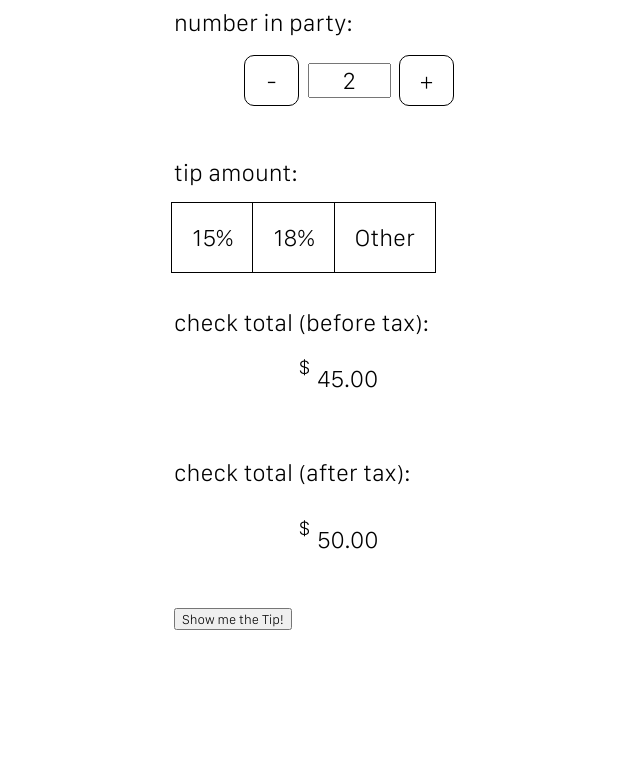
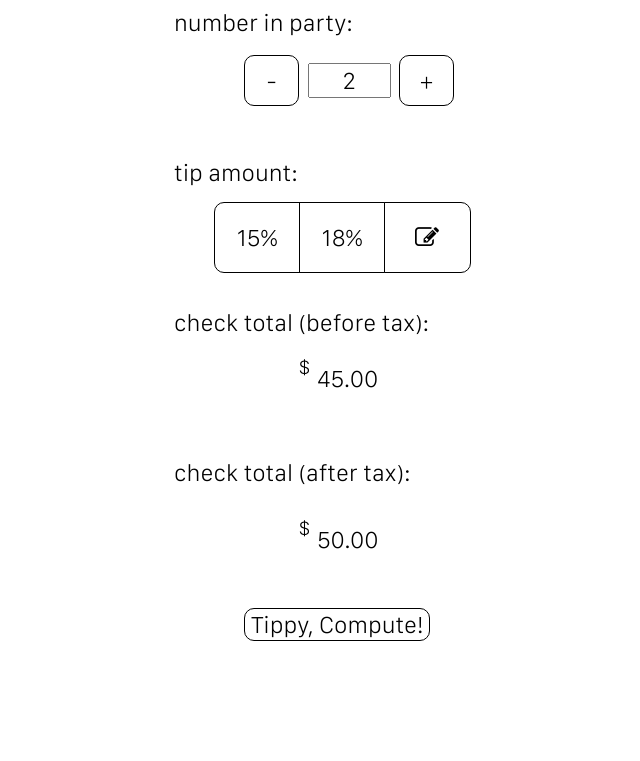
Before and after one commit to r-neil/Tipper, a plain HTML site: page index.html in a window 1280 px wide. Shown: the whole page, without its empty margins (291-931 px from the left). Drawn offline with nearby package versions, Linux system fonts and the light colour scheme.

Commit message:
Updates to Tip section

```diff
--- a/css/main.css
+++ b/css/main.css
@@ -32,20 +32,20 @@ section#guest-count, section#tip_percent, section#before_tax, section#after_tax,
 }
 
 .btn:hover{
-	background-color: pink;
+	background-color: #B0E2FF;
 }
 
 .btn:active{
 	background-color: #D3D3D3;
 }
 
-/* Guest Count*/
-#guest-wrapper{
+#center-wrapper{
 	margin-right: auto;
 	margin-left:auto;
 	width: 210px;
 }
 
+/* Guest Count*/
 .guest-button{
 	padding: 10px 20px 10px 20px;
 	border-radius: 10px;
@@ -87,12 +87,28 @@ section#guest-count, section#tip_percent, section#before_tax, section#after_tax,
 }
 
 .tip-wrapper{
-	display:inline;
+	/*display:inline;*/
+	width:265px;
+	margin-right: auto;
+	margin-left:auto;
+
 }
 .tip-btn{
+	width:45px;
 	display:inline-block;
 	padding: 20px;
 	margin:-3px;
+	text-align: center;
+
+}
+.tip-btn-right{
+	border-top-right-radius:10px;
+	border-bottom-right-radius:10px;
+}
+
+.tip-btn-left{
+	border-top-left-radius:10px;
+	border-bottom-left-radius:10px;
 }
 
 .tip-btn-select{
@@ -107,7 +123,7 @@ section#guest-count, section#tip_percent, section#before_tax, section#after_tax,
 	margin-left: auto;
 }
 .dollar-tb-select{
-	border: solid #37FDFC 2px;
+	border: solid #B0E2FF 2px;
 }
 .dollar-sign{
 	float:left;
@@ -120,7 +136,16 @@ section#guest-count, section#tip_percent, section#before_tax, section#after_tax,
 .dollar-tb:focus{
 	outline:0;
 }
-/*Calculate*/
+/*Calculate button*/
+
+.calc-btn{
+	border-radius: 10px;
+}
+
+/*Overlay*/
+.overlay{
+	display:none;
+}
 
 .overlay{
 	display:none;
--- a/index.html
+++ b/index.html
@@ -5,6 +5,7 @@
 		<script src="https://ajax.googleapis.com/ajax/libs/jquery/2.1.3/jquery.min.js"></script>
         <script type='text/javascript' src='scripts/jquery.js'></script>
         <!--<script type='text/javascript' src='scripts/javascript.js'></script>-->
+        <link rel="stylesheet" href="https://maxcdn.bootstrapcdn.com/font-awesome/4.4.0/css/font-awesome.min.css">
         <link href="css/main.css" rel="stylesheet">
         <meta name="viewport" content="width=device-width, initial-scale=1.0, user-scalable=no">
 	</head>
@@ -13,7 +14,7 @@
 <section id="guest-count">
 	<h1>number in party:</h1>
 	<br>
-	<div id="guest-wrapper">
+	<div id="center-wrapper">
 		<button type="button" name = "subtract" class="btn guest-button"> - </button>
 		<div id="guest-background">
 			<input type="text" name="party" readonly value = "2" class="textbox unselectable guest-tb">
@@ -27,10 +28,9 @@
 <h1>tip amount:</h1>
 <br>
 	<div class="tip-wrapper">
-		<label class="btn tip-btn" name="tip-amount-btn"><input type="radio" name="tip" value=".15" >15%</label>
+		<label class="btn tip-btn tip-btn-left" name="tip-amount-btn"><input type="radio" name="tip" value=".15" >15%</label>
 		<label class="btn tip-btn" name="tip-amount-btn"><input type="radio" name="tip" value=".18" >18%</label>
-		<label class="btn tip-btn" name="tip-amount-btn"><input type="radio" name="tip" value="" >Other</label>
-		<!-- <input type="text" name="otherTextbox" value="" id="other"> -->
+		<label class="btn tip-btn tip-btn-right" name="tip-amount-btn"><input type="radio" name="tip" value="" > <i class="fa fa-pencil-square-o"></i></label>
 	</div>
 </section>
 
@@ -56,7 +56,9 @@
 
 <!-- Calculate -->
 <section id="calculate">
-	<button type="button" name="calculate">Show me the Tip!</button>
+	<div id="center-wrapper">
+		<button type="button" class="btn calc-btn" name="calculate">Tippy, Compute!</button>
+	</div>
 </section>
 
 <div class="overlay">
```
Also changed, not shown: scripts/jquery.js (line endings or trailing spaces).
